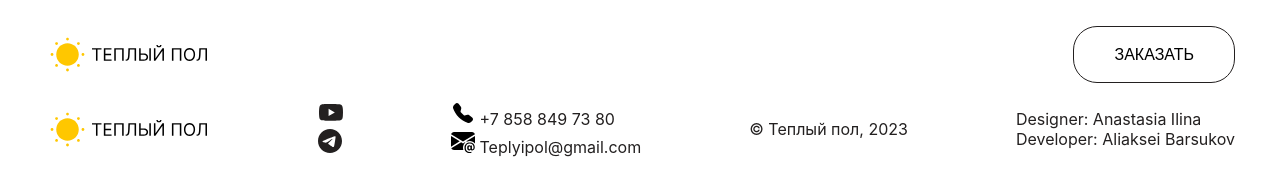
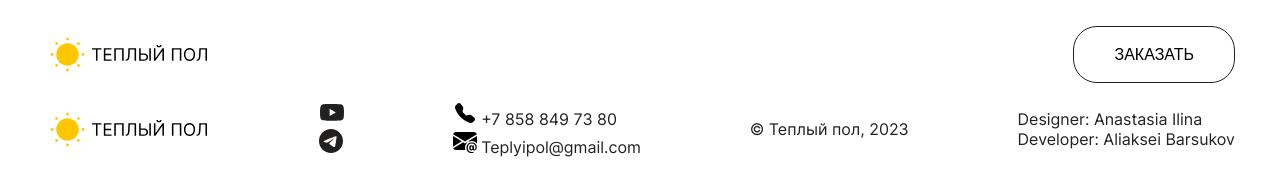
Before and after one commit to AliakseiBarsukov/underfloor_heating, a plain HTML site: page index.html in a window 1280 px wide. Drawn offline with Linux system fonts and the light colour scheme.

Commit message:
add fonts

```diff
--- /dev/null
+++ b/style/_fonts.scss
@@ -0,0 +1,14 @@
+@font-face {
+  font-family: Inter;
+  font-weight: 500;
+  src: local(Inter),
+    url('../fonts/inter-v12-cyrillic_latin-500.woff2') format('woff2'),
+    url('../fonts/inter-v12-cyrillic_latin-500.woff') format('woff');
+}
+@font-face {
+  font-family: Inter;
+  font-weight: 400;
+  src: local(Inter),
+    url('../fonts/inter-v12-cyrillic_latin-regular.woff2') format('woff2'),
+    url('../fonts/inter-v12-cyrillic_latin-regular.woff') format('woff');
+}
--- a/style/style.scss
+++ b/style/style.scss
@@ -1,4 +1,5 @@
 @import "_var.scss";
 @import "_default.scss";
+@import "_fonts.scss";
 @import "_header.scss";
 @import "_footer.scss";
```
Also changed, not shown: fonts/inter-v12-cyrillic_latin-500.woff (added), fonts/inter-v12-cyrillic_latin-500.woff2 (added), fonts/inter-v12-cyrillic_latin-regular.woff (added), fonts/inter-v12-cyrillic_latin-regular.woff2 (added), style/style.css, 1 other file.
